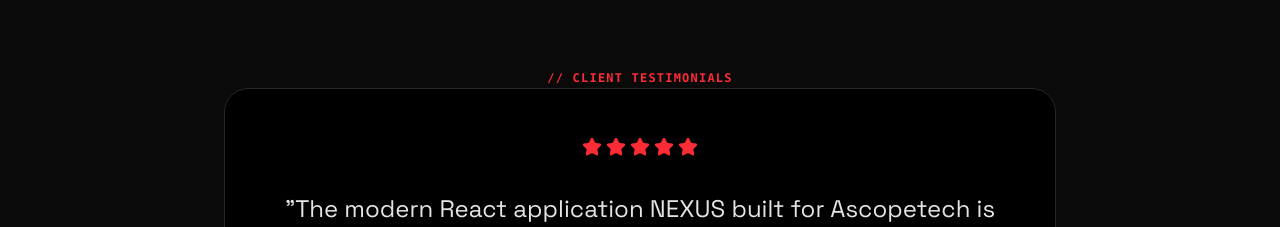
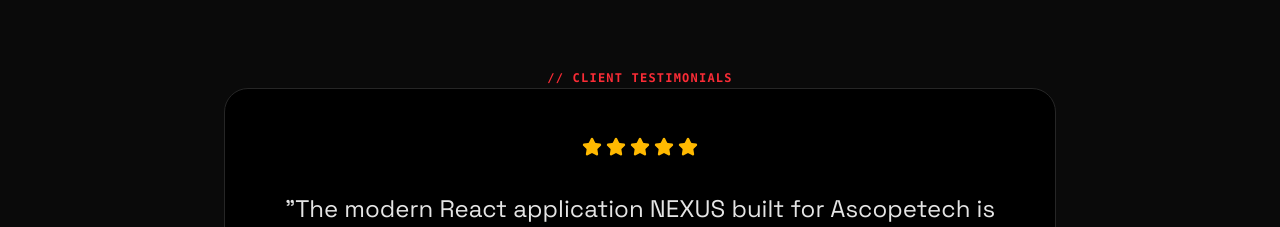
Before and after one commit to mythilijaikumar2-crypto/new-web-site-, a React (Vite) app: page / in a window 1280 px wide. Shown: the part 4160-4387 px from the top of the page. Built offline with nearby package versions, Linux system fonts and the light colour scheme.

Commit message:
Change testimonial star icons to golden color (amber-400) in all themes

```diff
--- a/src/pages/Home.tsx
+++ b/src/pages/Home.tsx
@@ -711,9 +711,9 @@ export const Home: React.FC = () => {
           <div className={`rounded-3xl p-8 sm:p-12 border relative space-y-8 ${
             isDark ? 'bg-black border-neutral-800' : 'bg-white border-stone-200 shadow-sm'
           }`}>
-            <div className={`flex justify-center items-center gap-1 ${isDark ? 'text-red-500' : 'text-amber-500'}`}>
+            <div className="flex justify-center items-center gap-1 text-amber-400">
               {[...Array(TESTIMONIALS[activeTestimonial].rating)].map((_, i) => (
-                <Star key={i} className={`w-5 h-5 ${isDark ? 'fill-red-500' : 'fill-amber-500'}`} />
+                <Star key={i} className="w-5 h-5 fill-amber-400" />
               ))}
             </div>
 
```
